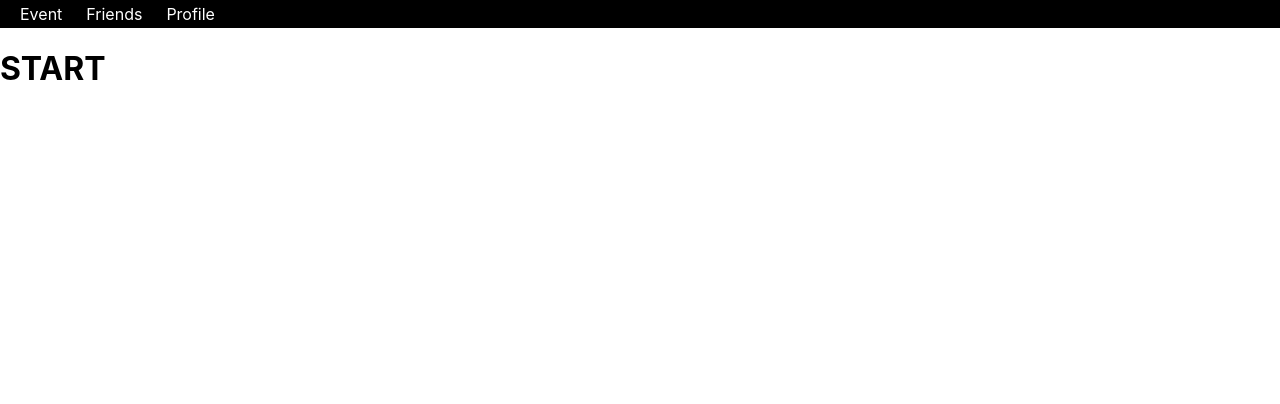
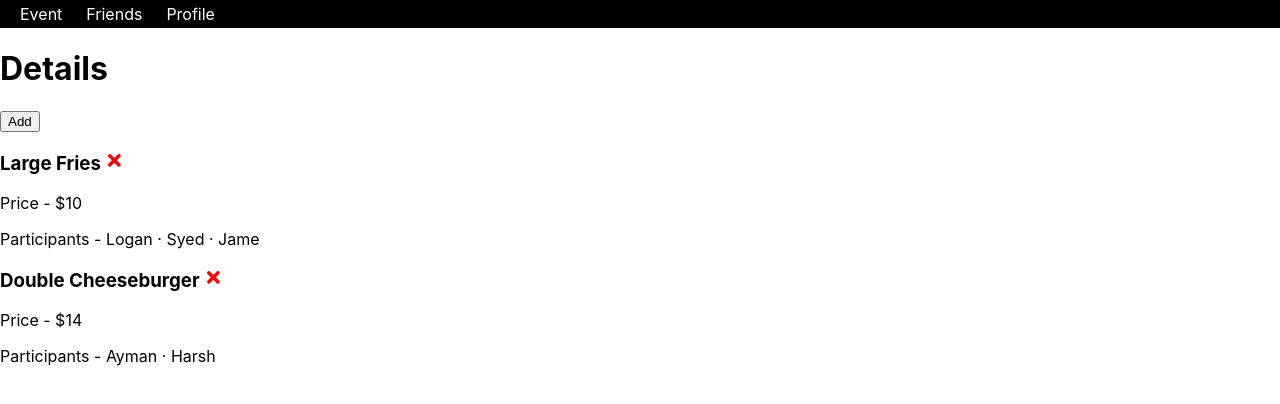
Before and after one commit to JameTran/SpillBill, a React (Create React App) app: page /items in a window 1280 px wide. Shown: the top 404 px of the page. Built offline with nearby package versions, Linux system fonts and the light colour scheme.

Commit message:
added details page

```diff
--- a/src/components/Header.jsx
+++ b/src/components/Header.jsx
@@ -7,7 +7,7 @@ const Header = ({ title }) => {
     const onClick = () => {
         //console.log("Link this to Harsh's page")
 
-        navigate("/newevent")
+        navigate("/events/newevent")
     }
 
 
--- /dev/null
+++ b/src/components/Item.jsx
@@ -0,0 +1,14 @@
+import React from 'react'
+import {FaTimes} from 'react-icons/fa'
+
+const Item = ({item, onDelete, onClick}) => {
+  return (
+    <div className='item' onClick={ () => onClick(item.id)}>
+        <h3>{item.text} <FaTimes style = {{color:'red', cursor:'pointer'}} onClick={() => onDelete(item.id)}/></h3>
+        <p>Price - ${item.price}</p>
+        <p>Participants - {item.participants}</p>
+    </div>
+  )
+}
+
+export default Item
--- /dev/null
+++ b/src/components/Items.jsx
@@ -0,0 +1,13 @@
+import Item from "./Item"
+
+const Items = ({ items, onDelete, onClick }) => {
+    return (
+        <>
+        {items.map((item) => (
+            <Item key = {item.id} item = {item} onDelete = {onDelete} onClick = {onClick} />
+        ))}
+        </>
+    )
+}
+
+export default Items
--- a/src/components/Task.jsx
+++ b/src/components/Task.jsx
@@ -5,7 +5,7 @@ const Task = ({task, onDelete, onClick}) => {
   return (
     <div className='task' onClick={ () => onClick(task.id)}>
         <h3>{task.text} <FaTimes style = {{color:'red', cursor:'pointer'}} onClick={() => onDelete(task.id)}/></h3>
-        <p>Price - {task.price}$</p>
+        <p>Price - ${task.price}</p>
     </div>
   )
 }
--- a/src/components/addItem.jsx
+++ b/src/components/addItem.jsx
@@ -1,5 +1,6 @@
 import React, { Component } from "react";
 import SplitMethod from "./splitMethod";
+
 
 class AddItem extends Component {
     state = {
@@ -50,6 +51,8 @@ class AddItem extends Component {
         items.push(newItem);
         this.setState({ items });
     };
+
+
 
     render() {
         const { splitMethods, friendsList } = this.props;
@@ -122,10 +125,12 @@ class AddItem extends Component {
                         <button
                             className="btn btn-primary btn-sm m-2"
                             onClick={() =>
-                                this.props.goBack(this.state.items)
+                                {
+                                    this.props.goBack(this.state.items);
+                                }
                             }
                         >
-                            Go Back
+                            Save
                         </button>
                     </div>
                 </div>
--- a/src/components/navBar.jsx
+++ /dev/null
@@ -1,34 +0,0 @@
-import React, { Component } from "react";
-
-class NavBar extends Component {
-    state = {};
-    render() {
-        return (
-            <React.Fragment>
-                <nav className="navbar navbar-expand-lg navbar-light bg-light">
-                    <div className="collapse navbar-collapse" id="navbarNav">
-                        <ul className="navbar-nav">
-                            <li className="nav-item active">
-                                <a className="nav-link" href="/events">
-                                    Event Log
-                                </a>
-                            </li>
-                            <li className="nav-item">
-                                <a className="nav-link" href="/friends">
-                                    Friends
-                                </a>
-                            </li>
-                            <li className="nav-item">
-                                <a className="nav-link" href="/profile">
-                                    Profile
-                                </a>
-                            </li>
-                        </ul>
-                    </div>
-                </nav>
-            </React.Fragment>
-        );
-    }
-}
-
-export default NavBar;
--- a/src/pages/Items.js
+++ b/src/pages/Items.js
@@ -1,3 +1,40 @@
-export default function Items() {
-    return <h1>START</h1>
+import Header from "../components/Header";
+import Items from "../components/Items"
+import { useState } from "react";
+
+
+const App = () => {
+  const [items, setItems] = useState(
+    [{
+        id:3,
+        text: "Large Fries",
+        participants: "Logan · Syed · Jame",
+        price: 10
+    },
+    {
+        id:4,
+        text: "Double Cheeseburger",
+        participants: "Ayman · Harsh",
+        price: 14
+    },
+  ])
+
+  const deleteTask = (id) => {
+    setItems(items.filter((item) => item.id !== id))
+  }
+
+  const eventPage = (id) => {
+    console.log("Path to events's page", id)
+  }
+
+  return (
+    <div className="container">
+      <Header
+        title = {"Details"}
+      />
+      {items.length > 0 ? (<Items items = {items} onDelete = {deleteTask} onClick = {eventPage} />) : "No Events"}
+    </div>
+  );
 }
+
+export default App;
--- a/src/pages/NewEvent.js
+++ b/src/pages/NewEvent.js
@@ -1,11 +1,8 @@
 import React, { Component } from "react";
-import { useNavigate } from "react-router-dom"
-import "../App.css";
-import NavBar from "../components/navBar";
 import AddItem from "../components/addItem";
 
-export default function NewEvent() {
-    const state = {
+class App extends Component {
+    state = {
         friendsList: ["Ayman", "Harsh", "Jame", "Logan", "Syed"],
         splitMethods: [
             {
@@ -25,19 +22,19 @@ export default function NewEvent() {
             },
         ],
         items:[],
+    };
+
+    handleGoBack = items => {
+        console.log(items);
     }
 
-    const navigate = useNavigate();
+    render() {
+        return (
+            <React.StrictMode>
+                <AddItem splitMethods={this.state.splitMethods} friendsList={this.state.friendsList} items={this.state.items} goBack={this.handleGoBack}/>
+            </React.StrictMode>
+        );
+    }
+}
 
-    const handleGoBack = (items) => {
-        console.log(items)
-        navigate("/Events")
-    }
-
-    return (
-        <React.StrictMode>
-            <AddItem splitMethods={this.state.splitMethods} friendsList={this.state.friendsList} items={this.state.items} goBack={this.handleGoBack}/>
-            <NavBar />
-        </React.StrictMode>
-    );
-}
+export default App;
```
Also changed, not shown: 1 other file (tests, documents, lock files or other folders).
